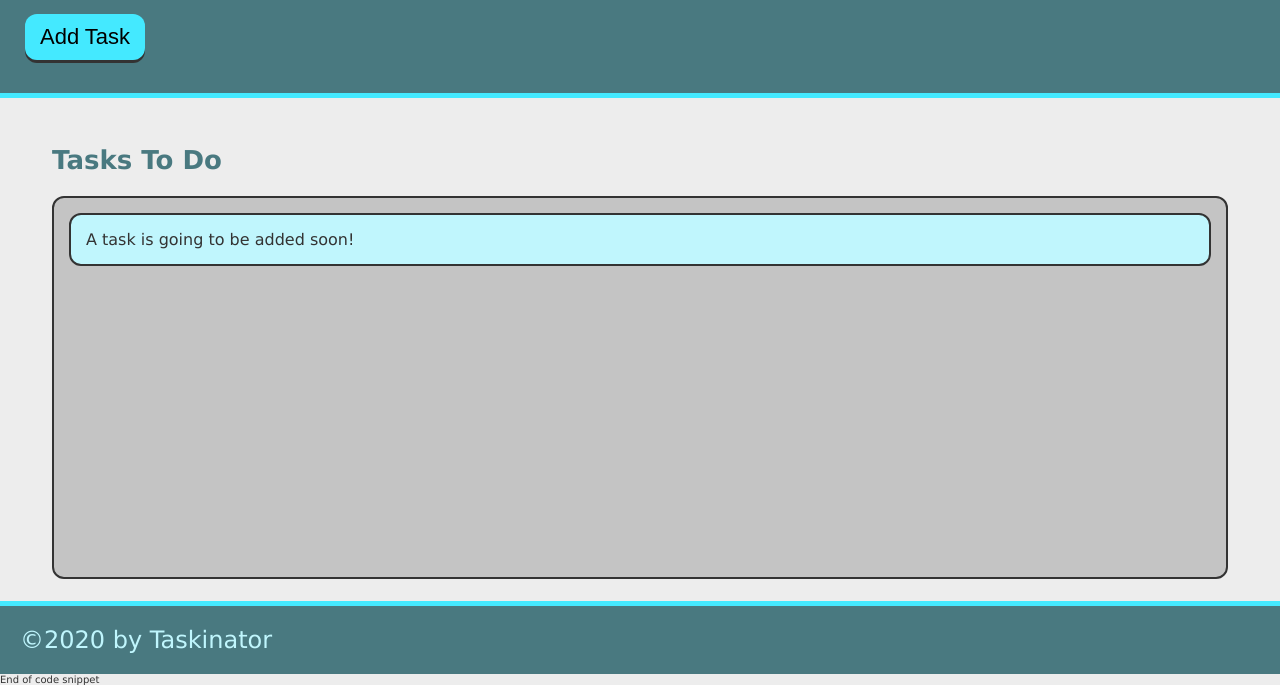
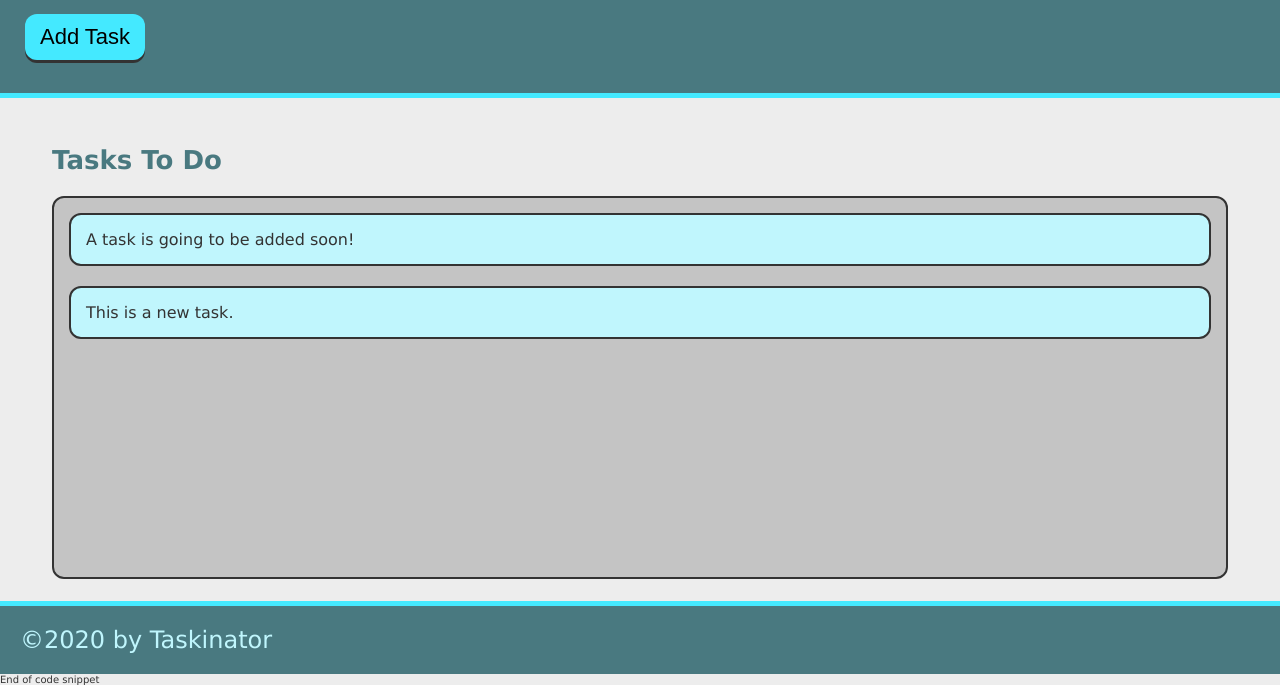
Before and after one commit to Psyche-L/taskinator, a plain HTML site: page index.html in a window 1280 px wide. Both pictures are taken after a click on the button "Add Task". Shown: the part 115-800 px from the top of the page. Drawn offline with Linux system fonts and the light colour scheme.

Commit message:
add ability to add task

```diff
--- a/assets/js/script.js
+++ b/assets/js/script.js
@@ -0,0 +1,11 @@
+var buttonEl = document.querySelector("#save-task");
+var tasksToDoEl = document.querySelector("#tasks-to-do");
+
+var createTaskHandler = function() {
+    var listItemEl = document.createElement("li");
+    listItemEl.className = "task-item";
+    listItemEl.textContent = "This is a new task.";
+    tasksToDoEl.appendChild(listItemEl);
+  };
+
+  buttonEl.addEventListener("click", createTaskHandler);
--- a/index.html
+++ b/index.html
@@ -13,7 +13,7 @@
     <header>
     <h1 class="page-title">Taskinator</h1>
     <p>Click the button below to add a new task!</p>
-    <button class="btn" >Add Task</button>
+    <button class="btn" id="save-task">Add Task</button>
 
     </header>
 
```
